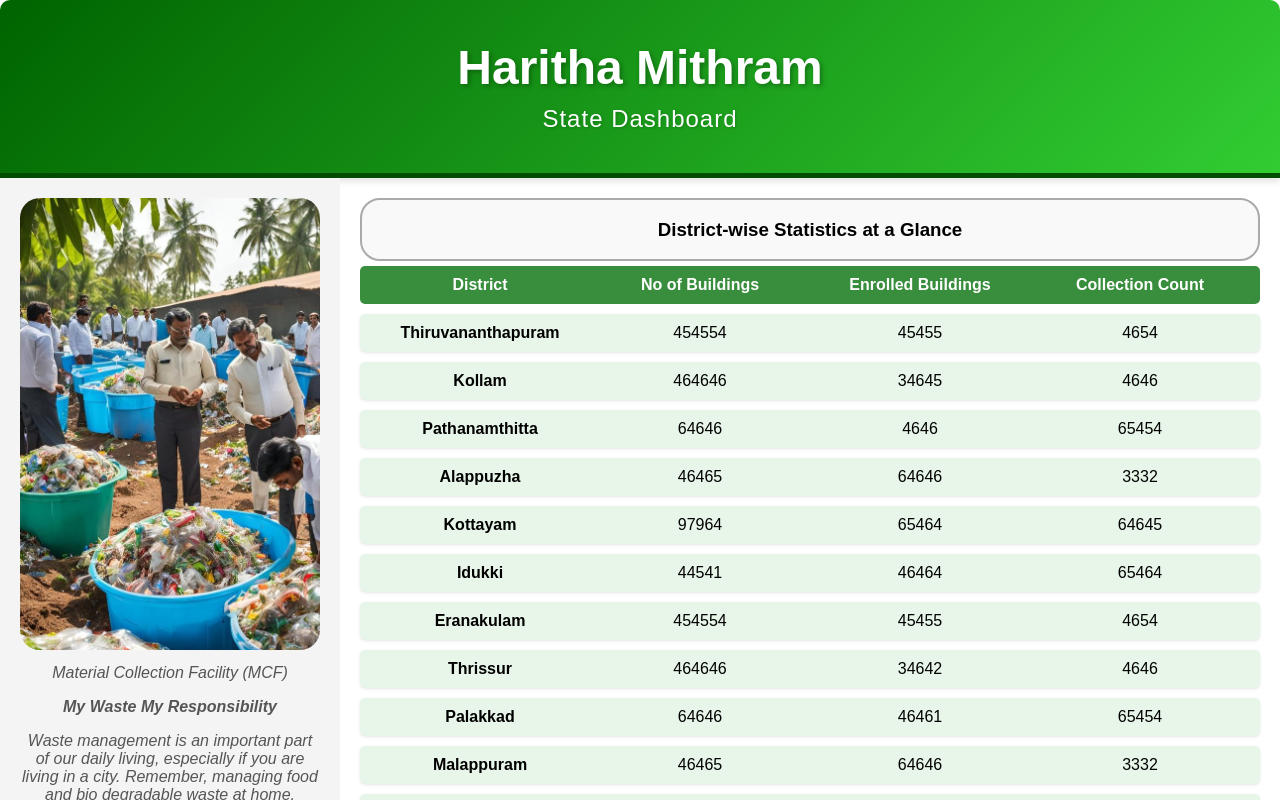
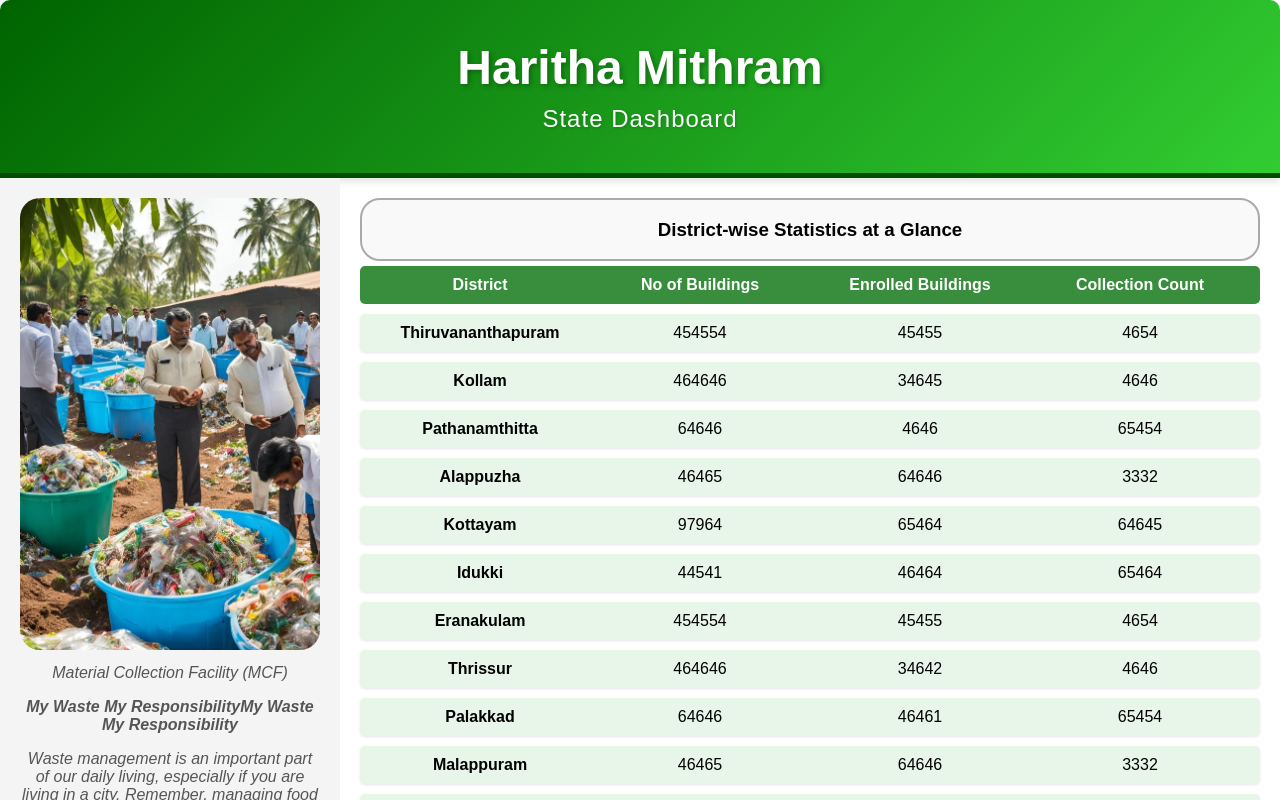
Before and after one commit to technokerala/hma-dash-frontend, a React (Create React App) app: page / in a window 1280 px wide. Shown: the top 800 px of the page. Built offline with nearby package versions, Linux system fonts and the light colour scheme.

Commit message:
Heading change

```diff
--- a/src/Pages/Statedash.jsx
+++ b/src/Pages/Statedash.jsx
@@ -101,6 +101,7 @@ function Statedash() {
           <img src={homeImage} alt="Haritha Mithram" style={styles.image} />
           <p style={styles.imageCaption}>Material Collection Facility (MCF)</p>
           <p style={styles.imageCaption}>
+            <strong>My Waste My Responsibility</strong>
             <strong>My Waste My Responsibility</strong>
           </p>
           <p style={styles.imageCaption}>
```
